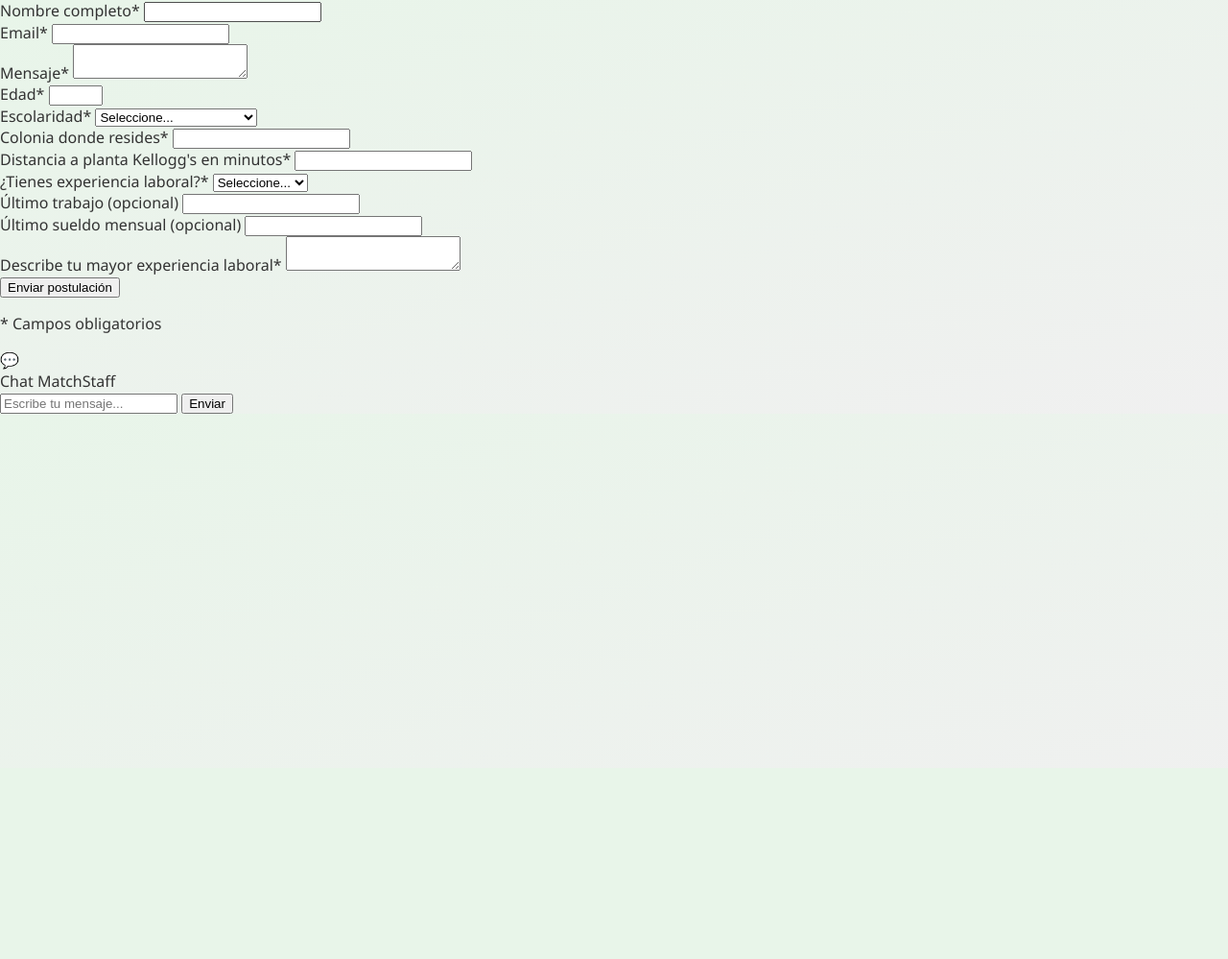
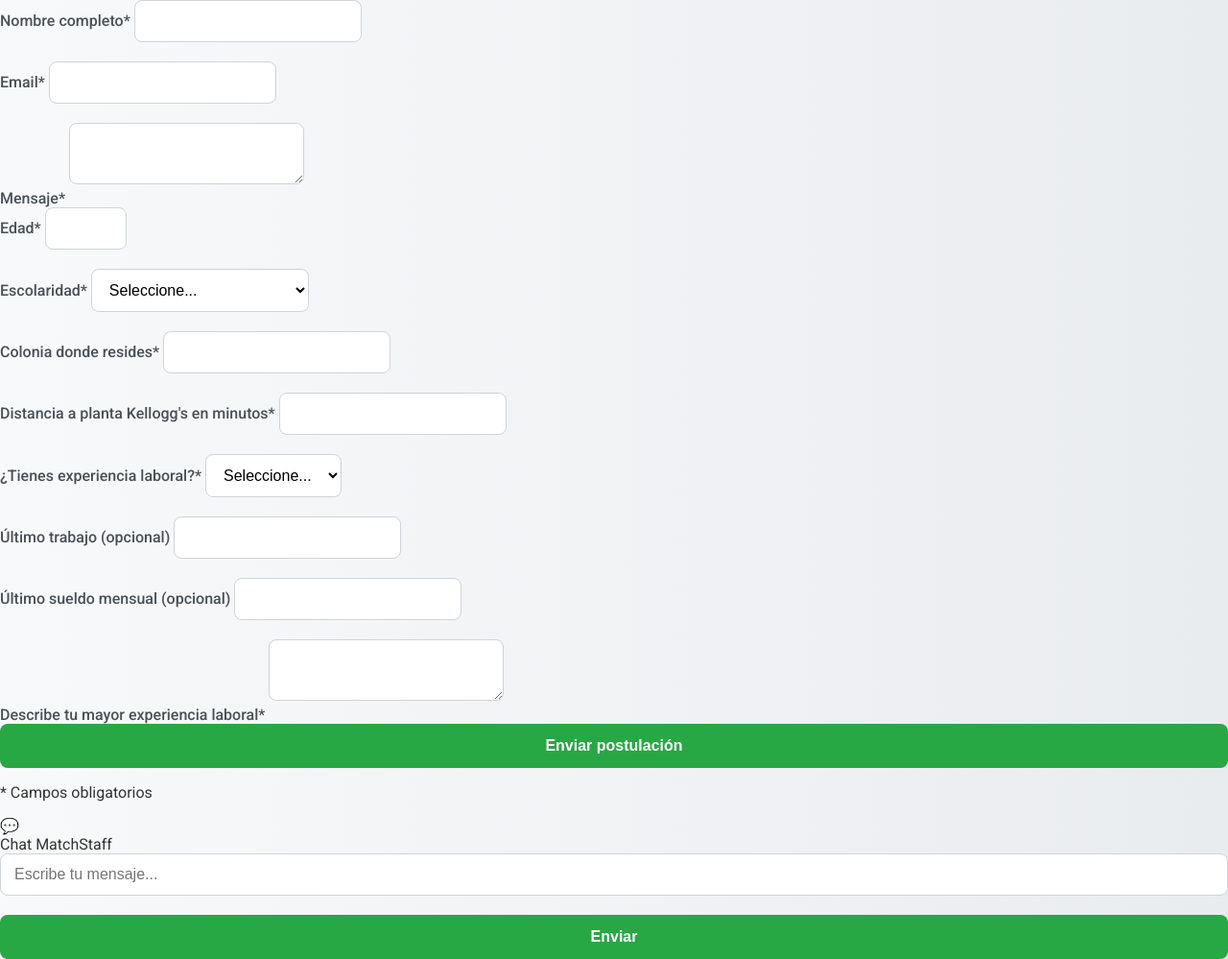
Before and after one commit to elisarrtech/chatbot-flask, a Flask app: page / in a window 1280 px wide. Shown: the whole page at 96% size. Before the commit the page ends 431 px from the top, so only its background shows below. Run offline with Flask 3, Linux system fonts and the light colour scheme.

Commit message:
Update style.css

```diff
--- a/static/style.css
+++ b/static/style.css
@@ -1,20 +1,85 @@
-body {
-  background: linear-gradient(to bottom right, #e8f5e9, #f0f0f0);
-}
-
+/* Importa la fuente Roboto desde Google Fonts */
+@import url('https://fonts.googleapis.com/css2?family=Roboto:wght@400;500;700&display=swap');
 
 body {
-  font-family: 'Segoe UI', Tahoma, Geneva, Verdana, sans-serif;
-  background-color: #f4f4f4;
+  font-family: 'Roboto', sans-serif;
+  background: linear-gradient(to right, #f8f9fa, #e9ecef);
   margin: 0;
   padding: 0;
   color: #333;
 }
 
 .container {
-  max-width: 480px;
+  max-width: 500px;
   margin: 50px auto;
-  background-color: white;
-  padding: 30px;
-  border-radius: 12px;
-  box-shadow: 0 6px 2
+  background-color: #ffffff;
+  padding: 40px;
+  border-radius: 16px;
+  box-shadow: 0 8px 30px rgba(0, 0, 0, 0.08);
+  border-left: 5px solid #28a745;
+}
+
+h1, h2 {
+  text-align: center;
+  color: #28a745;
+  margin-bottom: 30px;
+  font-weight: 700;
+}
+
+form {
+  display: flex;
+  flex-direction: column;
+}
+
+label {
+  margin-bottom: 6px;
+  font-weight: 500;
+  color: #495057;
+}
+
+input, select, textarea {
+  padding: 12px 14px;
+  margin-bottom: 20px;
+  border: 1px solid #ced4da;
+  border-radius: 8px;
+  font-size: 16px;
+  background-color: #fff;
+  transition: all 0.3s ease;
+}
+
+input:focus, select:focus, textarea:focus {
+  border-color: #28a745;
+  box-shadow: 0 0 0 4px rgba(40, 167, 69, 0.1);
+  outline: none;
+}
+
+button[type="submit"] {
+  background-color: #28a745;
+  color: white;
+  border: none;
+  padding: 14px;
+  border-radius: 8px;
+  font-size: 16px;
+  font-weight: 600;
+  cursor: pointer;
+  transition: background-color 0.3s ease, transform 0.2s ease;
+}
+
+button[type="submit"]:hover {
+  background-color: #218838;
+  transform: translateY(-2px);
+}
+
+small {
+  font-size: 13px;
+  color: #6c757d;
+  margin-top: -10px;
+  margin-bottom: 10px;
+}
+
+@media (max-width: 600px) {
+  .container {
+    margin: 20px;
+    padding: 25px;
+  }
+}
```
